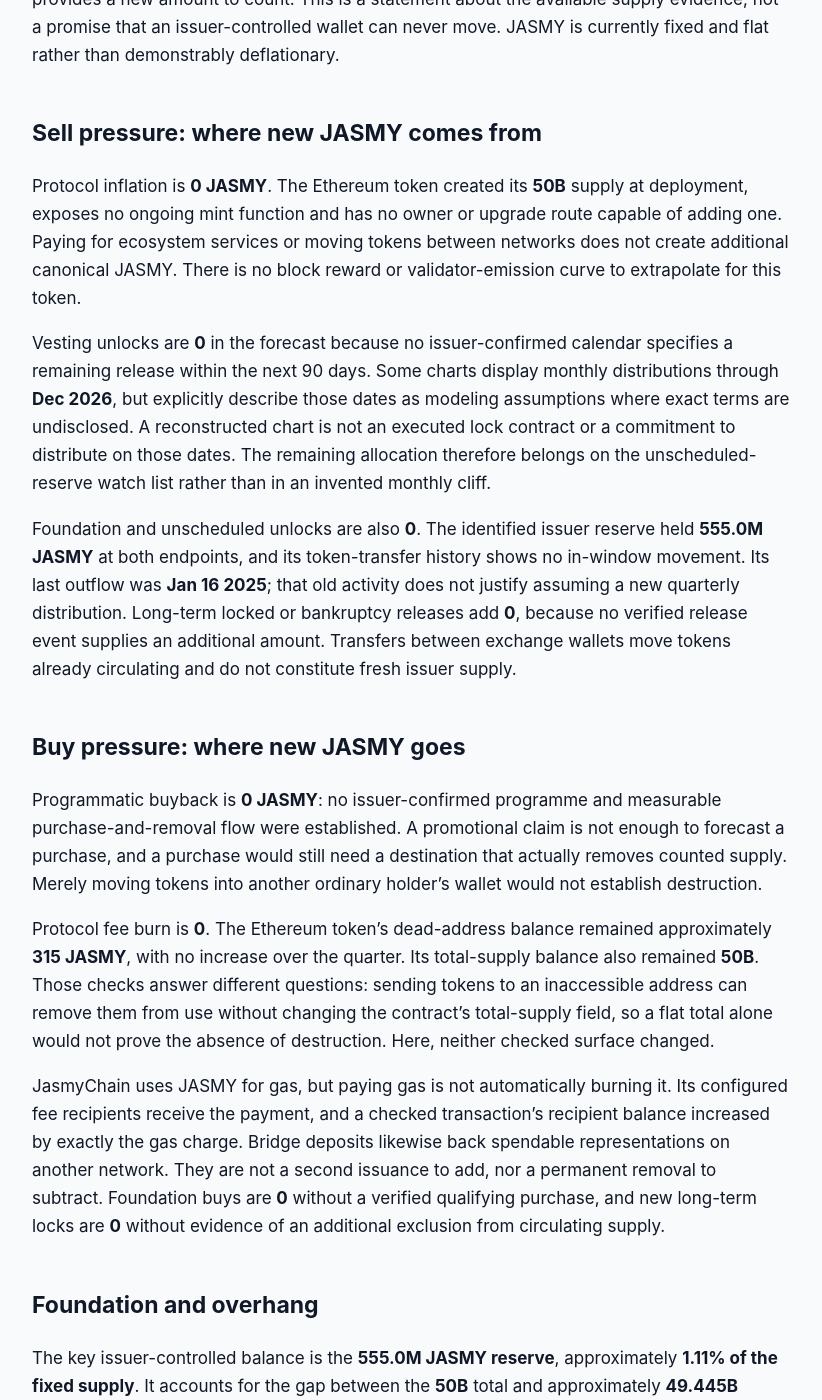
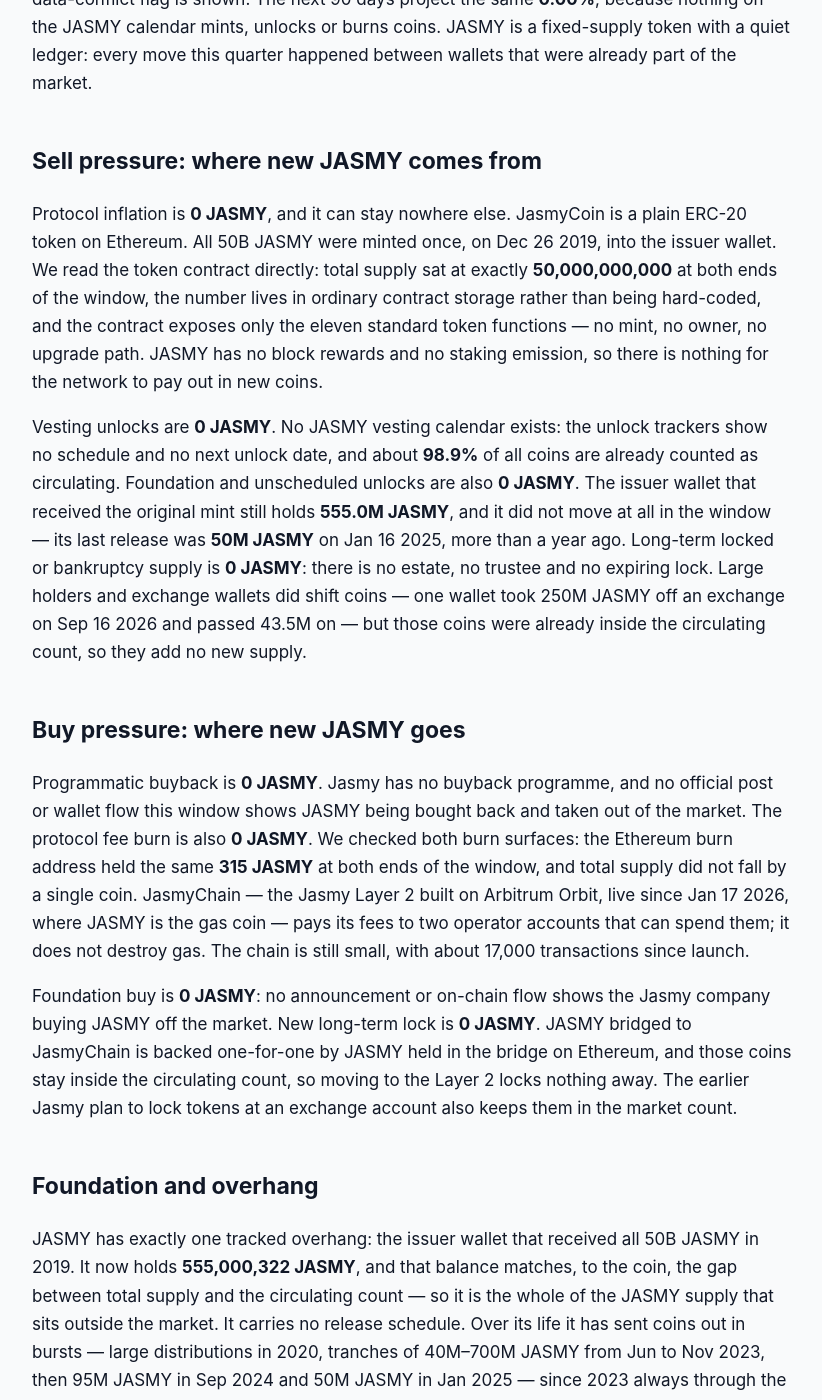
Before and after one commit to jeevansongmy-spec/mrnasdog-articles, a Jekyll site: the page built from crypto/jasmy-pressure-framework.md, in a window 1280 px wide and 1400 px high, scrolled down 641 px. Shown: the whole window, without its empty margins (228-1050 px from the left). Built offline with Jekyll 4.4.1, drawn with Linux system fonts in a browser that asks for light colours; some of the changed text lies outside the part shown.

Commit message:
publish: crypto/jasmy-pressure-framework

```diff
--- a/crypto/jasmy-pressure-framework.md
+++ b/crypto/jasmy-pressure-framework.md
@@ -1,6 +1,6 @@
 ---
 title: "JASMY Inflation Analysis · September 2026 · Mixed flows · supply roughly steady"
-description: "JASMY supply is roughly steady at 0.00% net over 90 days. Its fixed 50B supply and unchanged 555.0M reserve face no verified upcoming release or burn."
+description: "JASMY supply is roughly steady at 0.00% net over 90 days: a fixed 50B supply with no mint, no unlock and no burn. One 555.0M issuer wallet is the only overhang."
 canonical_url: "https://mrnasdog.com/research/jasmy/inflation"
 tags: ["crypto", "jasmy", "tokenomics", "ethereum"]
 published: true
@@ -10,56 +10,40 @@ Originally published at [JASMY Inflation Analysis · September 2026 · Mixed flo
 
 # JASMY Inflation Analysis · September 2026 · Mixed flows · supply roughly steady
 
-Mixed flows · supply roughly steady: JASMY recorded **0 additions**, **0 removals** and **0.00% net supply change** over the 90 days ending Sep 19 2026, with **0.00%** projected through Dec 18 2026. The independent supply monitor reads **−0.01%**, a small difference from the unchanged token and reserve balances. The Ethereum token has a fixed **50B JASMY** supply, and its remaining **555.0M** issuer reserve has no verified upcoming release commitment.
+The MrNasdog Pressure Framework reads JasmyCoin (JASMY) at **0.00% net** over the last 90 days and **0.00%** over the next 90: no JASMY was created, none was released from a locked wallet, and none was burned or bought back. The reason is structural — the JASMY token on Ethereum has a fixed supply of **50B** that no function can raise, and **49.44B** of it already counts as circulating. The one limit on that calm reading is a single issuer wallet holding **555.0M JASMY** with no public release plan.
 
 ## The verdict, in one paragraph
 
-The primary **0.00%** reading differs from the monitor’s rounded **−0.01%** by approximately **0.01 percentage points**, comfortably below the warning threshold, so no monitor-gap flag appears. Approximately **49.445B JASMY** is circulating. The remaining reserve stayed unchanged, and no measured burn reduced the token balance available outside it. The forward estimate stays at **0.00%** because no verified issuance, reserve distribution, buyback or qualifying lock provides a new amount to count. This is a statement about the available supply evidence, not a promise that an issuer-controlled wallet can never move. JASMY is currently fixed and flat rather than demonstrably deflationary.
+Over the 90 days from Jul 1 2026 to Sep 29 2026, JASMY sell pressure was **0 JASMY** and buy pressure was **0 JASMY**, for a net supply change of **0.00%** of the **49.44B** circulating coins. Our supply monitor, which tracks the circulating count day by day, read **+0.01%** over the same stretch — a gap of about **0.01 percentage points**, well inside the 0.5-point tolerance, so no data-conflict flag is shown. The next 90 days project the same **0.00%**, because nothing on the JASMY calendar mints, unlocks or burns coins. JASMY is a fixed-supply token with a quiet ledger: every move this quarter happened between wallets that were already part of the market.
 
 ## Sell pressure: where new JASMY comes from
 
-Protocol inflation is **0 JASMY**. The Ethereum token created its **50B** supply at deployment, exposes no ongoing mint function and has no owner or upgrade route capable of adding one. Paying for ecosystem services or moving tokens between networks does not create additional canonical JASMY. There is no block reward or validator-emission curve to extrapolate for this token.
+Protocol inflation is **0 JASMY**, and it can stay nowhere else. JasmyCoin is a plain ERC-20 token on Ethereum. All 50B JASMY were minted once, on Dec 26 2019, into the issuer wallet. We read the token contract directly: total supply sat at exactly **50,000,000,000** at both ends of the window, the number lives in ordinary contract storage rather than being hard-coded, and the contract exposes only the eleven standard token functions — no mint, no owner, no upgrade path. JASMY has no block rewards and no staking emission, so there is nothing for the network to pay out in new coins.
 
-Vesting unlocks are **0** in the forecast because no issuer-confirmed calendar specifies a remaining release within the next 90 days. Some charts display monthly distributions through **Dec 2026**, but explicitly describe those dates as modeling assumptions where exact terms are undisclosed. A reconstructed chart is not an executed lock contract or a commitment to distribute on those dates. The remaining allocation therefore belongs on the unscheduled-reserve watch list rather than in an invented monthly cliff.
-
-Foundation and unscheduled unlocks are also **0**. The identified issuer reserve held **555.0M JASMY** at both endpoints, and its token-transfer history shows no in-window movement. Its last outflow was **Jan 16 2025**; that old activity does not justify assuming a new quarterly distribution. Long-term locked or bankruptcy releases add **0**, because no verified release event supplies an additional amount. Transfers between exchange wallets move tokens already circulating and do not constitute fresh issuer supply.
+Vesting unlocks are **0 JASMY**. No JASMY vesting calendar exists: the unlock trackers show no schedule and no next unlock date, and about **98.9%** of all coins are already counted as circulating. Foundation and unscheduled unlocks are also **0 JASMY**. The issuer wallet that received the original mint still holds **555.0M JASMY**, and it did not move at all in the window — its last release was **50M JASMY** on Jan 16 2025, more than a year ago. Long-term locked or bankruptcy supply is **0 JASMY**: there is no estate, no trustee and no expiring lock. Large holders and exchange wallets did shift coins — one wallet took 250M JASMY off an exchange on Sep 16 2026 and passed 43.5M on — but those coins were already inside the circulating count, so they add no new supply.
 
 ## Buy pressure: where new JASMY goes
 
-Programmatic buyback is **0 JASMY**: no issuer-confirmed programme and measurable purchase-and-removal flow were established. A promotional claim is not enough to forecast a purchase, and a purchase would still need a destination that actually removes counted supply. Merely moving tokens into another ordinary holder’s wallet would not establish destruction.
+Programmatic buyback is **0 JASMY**. Jasmy has no buyback programme, and no official post or wallet flow this window shows JASMY being bought back and taken out of the market. The protocol fee burn is also **0 JASMY**. We checked both burn surfaces: the Ethereum burn address held the same **315 JASMY** at both ends of the window, and total supply did not fall by a single coin. JasmyChain — the Jasmy Layer 2 built on Arbitrum Orbit, live since Jan 17 2026, where JASMY is the gas coin — pays its fees to two operator accounts that can spend them; it does not destroy gas. The chain is still small, with about 17,000 transactions since launch.
 
-Protocol fee burn is **0**. The Ethereum token’s dead-address balance remained approximately **315 JASMY**, with no increase over the quarter. Its total-supply balance also remained **50B**. Those checks answer different questions: sending tokens to an inaccessible address can remove them from use without changing the contract’s total-supply field, so a flat total alone would not prove the absence of destruction. Here, neither checked surface changed.
-
-JasmyChain uses JASMY for gas, but paying gas is not automatically burning it. Its configured fee recipients receive the payment, and a checked transaction’s recipient balance increased by exactly the gas charge. Bridge deposits likewise back spendable representations on another network. They are not a second issuance to add, nor a permanent removal to subtract. Foundation buys are **0** without a verified qualifying purchase, and new long-term locks are **0** without evidence of an additional exclusion from circulating supply.
+Foundation buy is **0 JASMY**: no announcement or on-chain flow shows the Jasmy company buying JASMY off the market. New long-term lock is **0 JASMY**. JASMY bridged to JasmyChain is backed one-for-one by JASMY held in the bridge on Ethereum, and those coins stay inside the circulating count, so moving to the Layer 2 locks nothing away. The earlier Jasmy plan to lock tokens at an exchange account also keeps them in the market count.
 
 ## Foundation and overhang
 
-The key issuer-controlled balance is the **555.0M JASMY reserve**, approximately **1.11% of the fixed supply**. It accounts for the gap between the **50B** total and approximately **49.445B** circulating. That makes it the important remaining supply boundary: a real distribution from this excluded reserve can increase the amount circulating even though total issuance cannot rise.
+JASMY has exactly one tracked overhang: the issuer wallet that received all 50B JASMY in 2019. It now holds **555,000,322 JASMY**, and that balance matches, to the coin, the gap between total supply and the circulating count — so it is the whole of the JASMY supply that sits outside the market. It carries no release schedule. Over its life it has sent coins out in bursts — large distributions in 2020, tranches of 40M–700M JASMY from Jun to Nov 2023, then 95M JASMY in Sep 2024 and 50M JASMY in Jan 2025 — since 2023 always through the same forwarding wallet. That history makes it a real overhang, but with no firing in the last year it books zero for the coming 90 days. We read this wallet from the chain at every rebuild; if its balance falls between refreshes, the outflow enters Sell #3 as new supply at the next refresh.
 
-The reserve has no confirmed release date. Its balance and outgoing transfers should be checked daily, while corporate announcements and distribution policy should be reviewed every two weeks. If the reserve’s balance falls and tokens enter circulation, the released amount enters Sell #3 at the next refresh; an internal relocation that preserves the exclusion would not.
+## How JASMY compares to other fixed-supply utility tokens
 
-Large holders are not automatically company treasuries. Exchange custody and unidentified investor balances already lie within the circulating base and should not be relabeled as unreleased issuer allocations merely because they are large. JasmyChain’s fee-recipient balances represent operating receipts in bridged units, not another pool of unissued Ethereum tokens. The practical risk is an unscheduled release from the identified reserve, not the creation of another supply ceiling.
+JASMY belongs to the family of fixed-supply ERC-20 utility tokens, where everything was minted up front and the only supply question is when held-back coins reach the market. That is a very different shape from an uncapped proof-of-stake coin such as Ethereum's ETH, which creates new coins every block and relies on a fee burn to offset part of them, and from a halving coin such as Bitcoin, whose supply still grows on a fixed schedule toward its cap. With a fixed 50B JASMY and no mint path, JASMY cannot inflate from the protocol at all.
 
-## How JASMY compares to other fixed-supply tokens
-
-JASMY and FLOKI both have fixed token issuance, but fixed issuance does not guarantee the same supply trend. FLOKI’s current ledger includes verified burns from early staking exits and fee-funded purchases. JASMY’s checked reserve and destruction surfaces are unchanged, so its supply reading stays flat. A marketing description such as scarce or capped cannot substitute for an actual removal mechanism.
-
-Ethereum differs again: its validators receive new ETH and transaction base fees destroy ETH. That combination can produce growth or contraction as network conditions change. JASMY has no comparable ongoing issuance, and paying ETH to transfer the Ethereum token does not destroy JASMY. Its separate gas-token role on JasmyChain also requires checking where the fees go before treating activity as deflation.
-
-Compared with a newly launched token whose majority allocation remains unreleased, JASMY has relatively little remaining circulation headroom: about **98.89%** of the fixed supply is already counted. That reduces the size of the identified remaining release relative to total supply. It does not establish decentralised ownership, stronger demand or a price floor, and the **555.0M** reserve still matters if its policy changes.
+The comparison that matters is with other fixed-supply tokens that still carry large vesting calendars. Many newer tokens have 50% or more of supply locked and release a fixed slice each month, which shows up as steady sell pressure. JASMY is at the other end: about **98.9%** of supply already circulates, and the one remaining 555.0M JASMY pile has no calendar. The trade-off is that JASMY also has no buyback and no burn, unlike exchange tokens that remove coins every quarter. So the JASMY supply neither grows nor shrinks on its own; its reading moves only if the issuer wallet releases coins or Jasmy adds a burn.
 
 ## What to watch in the next 90 days
 
-Through **Dec 18 2026**, watch for the first verified reserve distribution after **Jan 16 2025**, including whether its destination actually enters circulation.
-
-Watch for an issuer-published calendar that replaces assumed vesting dates with an enforceable or clearly committed release schedule.
-
-Watch for a confirmed buyback with a funded amount and a traceable removal destination, rather than an unaffiliated promotional claim.
-
-Watch JasmyChain fee-policy changes and any explicit burn execution; higher transaction activity alone does not establish token destruction.
+First, the **555.0M JASMY** issuer wallet: any outflow would be the first new JASMY supply since Jan 2025 and would enter the sell ledger at once. Second, exchange access: Upbit and Bithumb ended JASMY trading on Sep 14 2026 with withdrawals open until about Oct 14 2026, and BITPOINT and SBI VC Trade in Japan stop JASMY buying on Oct 7 2026 and end sales and withdrawals on Oct 28 2026 — these move coins already in the market, so they change who holds JASMY, not how much exists. Third, JasmyChain fees: a change that sent gas to a burn instead of to operator accounts would create the first JASMY buy pressure. Fourth, the planned JANCTION GPU network and the AppBank partnership announced on Sep 28 2026, which could lift JASMY use on the Layer 2 but add no supply by themselves.
 
 ## Summary
 
-JASMY’s verdict is **mixed flows · supply roughly steady**, with **0.00%** measured and **0.00%** projected net supply change. Its token has a fixed **50B** supply, and the remaining **555.0M** issuer reserve stayed unchanged over the measured quarter. An unscheduled reserve release is the central supply risk, while no verified buyback, burn or new qualifying lock supports a removal estimate. A fixed supply limits issuance; it does not itself make JASMY deflationary.
+JASMY supply was flat at **0.00%** over the last 90 days and is projected flat for the next 90, with our monitor in agreement at **+0.01%**. JasmyCoin is a fixed-supply ERC-20 token of **50B JASMY** with no mint function, no vesting calendar, no buyback and no burn, and **49.44B** of it already circulates. The key risk is the issuer wallet holding **555.0M JASMY** — about 1.1% of circulating supply — which has no public plan and last released coins in Jan 2025. The hard ceiling is 50B JASMY: supply can never exceed it, and it can only fall if Jasmy starts burning coins.
 
-MrNasdog Pressure Framework analysis of JASMY, Metric 1 — Inflation. Data + explanation only. Not financial advice. Updated Sep 19 2026.
+*MrNasdog Pressure Framework analysis of JASMY, Metric 1 — Inflation. Data + explanation only. Not financial advice. Checked Sep 29 2026.*
```
